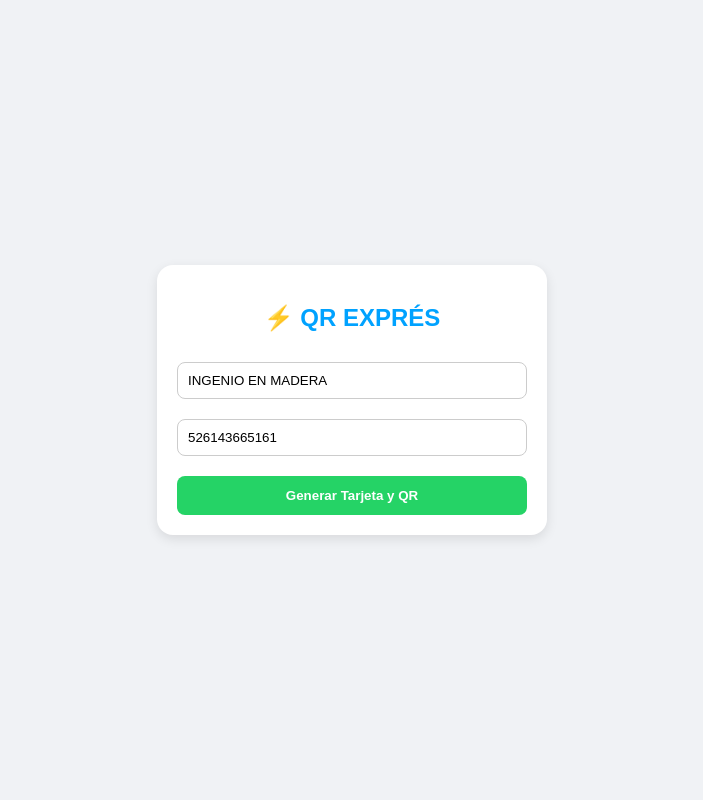
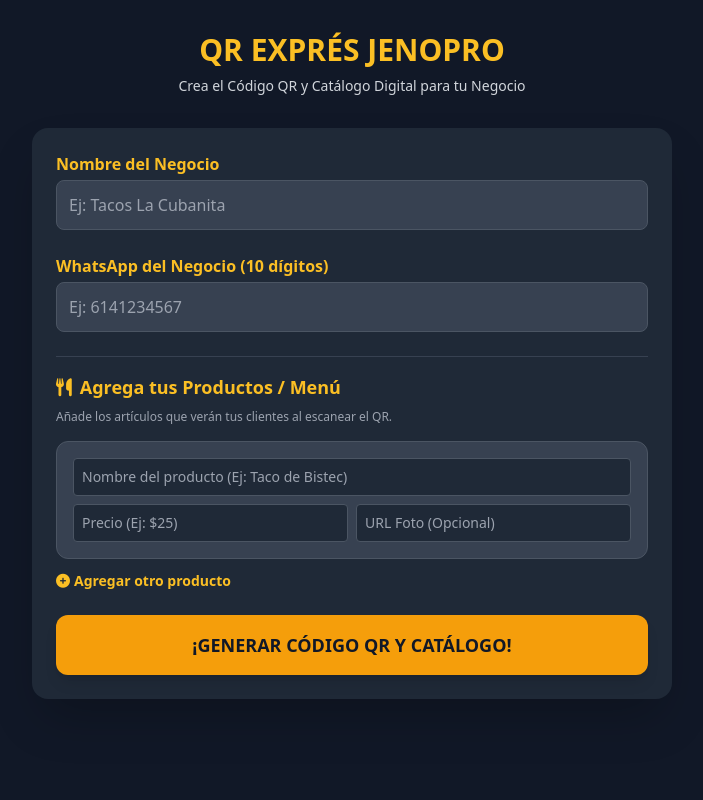
Before and after one commit to Jensau7/qr-expres-jenopro, a Flask app: page / in a window 1280 px wide. Shown: the whole page, without its empty margins (288-991 px from the left). Run offline with Flask 3, Linux system fonts and the light colour scheme; some libraries are stand-ins or nearby versions.

Commit message:
Update index.html

```diff
--- a/templates/index.html
+++ b/templates/index.html
@@ -3,23 +3,74 @@
 <head>
     <meta charset="UTF-8">
     <meta name="viewport" content="width=device-width, initial-scale=1.0">
-    <title>QR Exprés JeNoPro</title>
-    <style>
-        body { font-family: Arial, sans-serif; background: #f0f2f5; display: flex; justify-content: center; align-items: center; height: 100vh; margin: 0; }
-        .card { background: white; padding: 20px; border-radius: 16px; box-shadow: 0 4px 12px rgba(0,0,0,0.1); width: 100%; max-width: 350px; text-align: center; }
-        h2 { color: #00a2ff; margin-bottom: 20px; }
-        input { width: 100%; padding: 10px; margin: 10px 0; border: 1px solid #ccc; border-radius: 8px; box-sizing: border-box; }
-        button { background: #25d366; color: white; border: none; padding: 12px; width: 100%; border-radius: 8px; font-weight: bold; cursor: pointer; margin-top: 10px; }
-    </style>
+    <title>Generador de Código QR Gratis y Tarjetas Digitales | QR Exprés JeNoPro</title>
+    <meta name="description" content="Crea tu código QR gratis con menú, catálogo digital y pedidos por WhatsApp para tu negocio.">
+    <script src="https://cdn.tailwindcss.com"></script>
+    <link rel="stylesheet" href="https://cdnjs.cloudflare.com/ajax/libs/font-awesome/6.0.0/css/all.min.css">
 </head>
-<body>
-    <div class="card">
-        <h2>⚡ QR EXPRÉS</h2>
-        <form action="/generar" method="POST">
-            <input type="text" name="negocio" value="INGENIO EN MADERA" required>
-            <input type="text" name="telefono" value="526143665161" required>
-            <button type="submit">Generar Tarjeta y QR</button>
+<body class="bg-gray-900 text-white min-h-screen font-sans">
+    <div class="max-w-2xl mx-auto px-4 py-8">
+        <!-- Encabezado -->
+        <div class="text-center mb-8">
+            <h1 class="text-3xl font-extrabold text-amber-400 mb-2">QR EXPRÉS JENOPRO</h1>
+            <p class="text-gray-300 text-sm">Crea el Código QR y Catálogo Digital para tu Negocio</p>
+        </div>
+
+        <!-- Formulario Principal -->
+        <form action="/" method="POST" class="bg-gray-800 rounded-2xl p-6 shadow-2xl space-y-6">
+            <div>
+                <label class="block text-amber-400 font-bold mb-1">Nombre del Negocio</label>
+                <input type="text" name="nombre_negocio" placeholder="Ej: Tacos La Cubanita" required
+                    class="w-full p-3 rounded-lg bg-gray-700 text-white border border-gray-600 focus:outline-none focus:border-amber-400">
+            </div>
+
+            <div>
+                <label class="block text-amber-400 font-bold mb-1">WhatsApp del Negocio (10 dígitos)</label>
+                <input type="tel" name="telefono_wa" placeholder="Ej: 6141234567" required
+                    class="w-full p-3 rounded-lg bg-gray-700 text-white border border-gray-600 focus:outline-none focus:border-amber-400">
+            </div>
+
+            <div class="border-t border-gray-700 pt-4">
+                <h2 class="text-lg font-bold text-amber-400 mb-2"><i class="fas fa-utensils mr-2"></i>Agrega tus Productos / Menú</h2>
+                <p class="text-xs text-gray-400 mb-4">Añade los artículos que verán tus clientes al escanear el QR.</p>
+
+                <div id="contenedor-productos" class="space-y-4">
+                    <div class="producto-item bg-gray-700 p-4 rounded-xl space-y-2 border border-gray-600">
+                        <input type="text" name="prod_nombre[]" placeholder="Nombre del producto (Ej: Taco de Bistec)"
+                            class="w-full p-2 rounded bg-gray-800 text-white border border-gray-600 text-sm">
+                        <div class="flex gap-2">
+                            <input type="text" name="prod_precio[]" placeholder="Precio (Ej: $25)"
+                                class="w-1/2 p-2 rounded bg-gray-800 text-white border border-gray-600 text-sm">
+                            <input type="url" name="prod_foto[]" placeholder="URL Foto (Opcional)"
+                                class="w-1/2 p-2 rounded bg-gray-800 text-white border border-gray-600 text-sm">
+                        </div>
+                    </div>
+                </div>
+
+                <button type="button" onclick="agregarProducto()" class="mt-3 text-sm text-amber-400 hover:underline font-semibold flex items-center gap-1">
+                    <i class="fas fa-plus-circle"></i> Agregar otro producto
+                </button>
+            </div>
+
+            <button type="submit" class="w-full bg-amber-500 hover:bg-amber-600 text-gray-900 font-extrabold p-4 rounded-xl text-lg shadow-lg transition">
+                ¡GENERAR CÓDIGO QR Y CATÁLOGO!
+            </button>
         </form>
     </div>
+
+    <script>
+        function agregarProducto() {
+            const div = document.createElement('div');
+            div.className = 'producto-item bg-gray-700 p-4 rounded-xl space-y-2 border border-gray-600 mt-3';
+            div.innerHTML = `
+                <input type="text" name="prod_nombre[]" placeholder="Nombre del producto" class="w-full p-2 rounded bg-gray-800 text-white border border-gray-600 text-sm">
+                <div class="flex gap-2">
+                    <input type="text" name="prod_precio[]" placeholder="Precio" class="w-1/2 p-2 rounded bg-gray-800 text-white border border-gray-600 text-sm">
+                    <input type="url" name="prod_foto[]" placeholder="URL Foto (Opcional)" class="w-1/2 p-2 rounded bg-gray-800 text-white border border-gray-600 text-sm">
+                </div>
+            `;
+            document.getElementById('contenedor-productos').appendChild(div);
+        }
+    </script>
 </body>
 </html>
```
